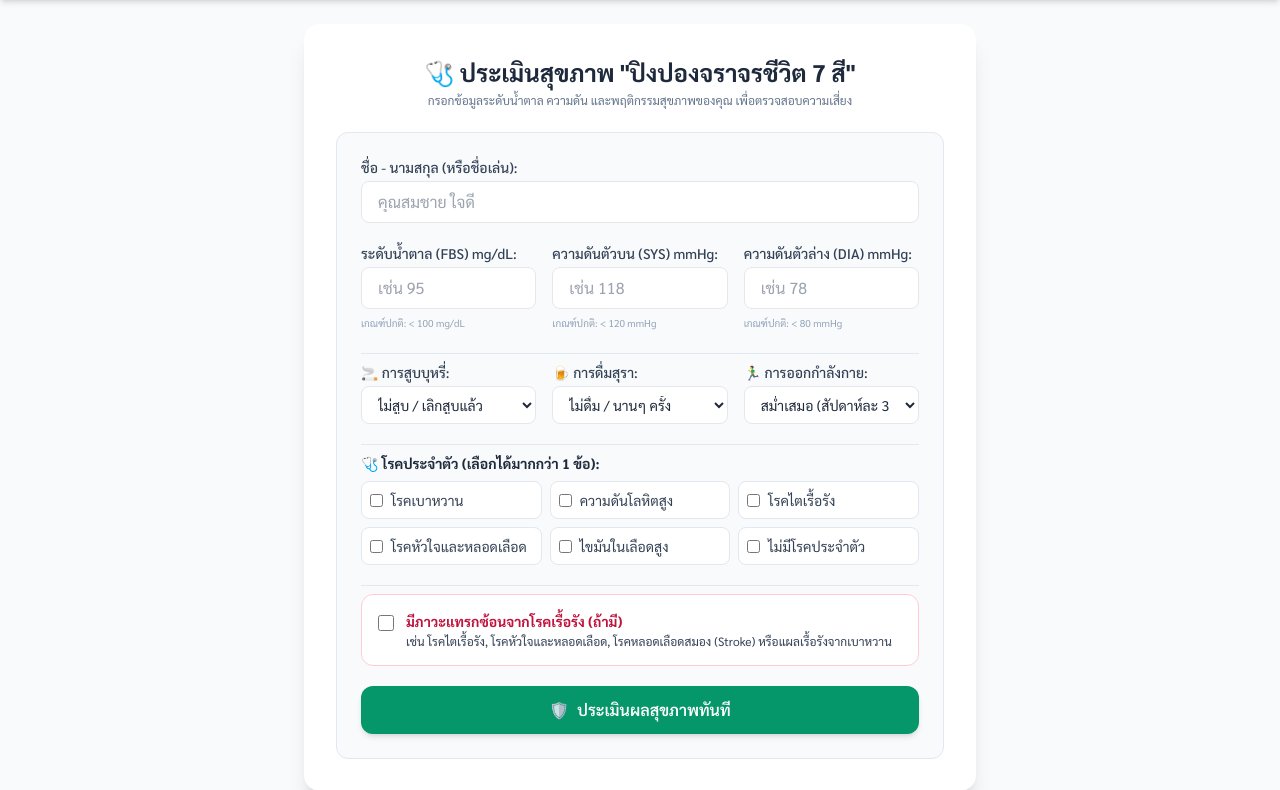
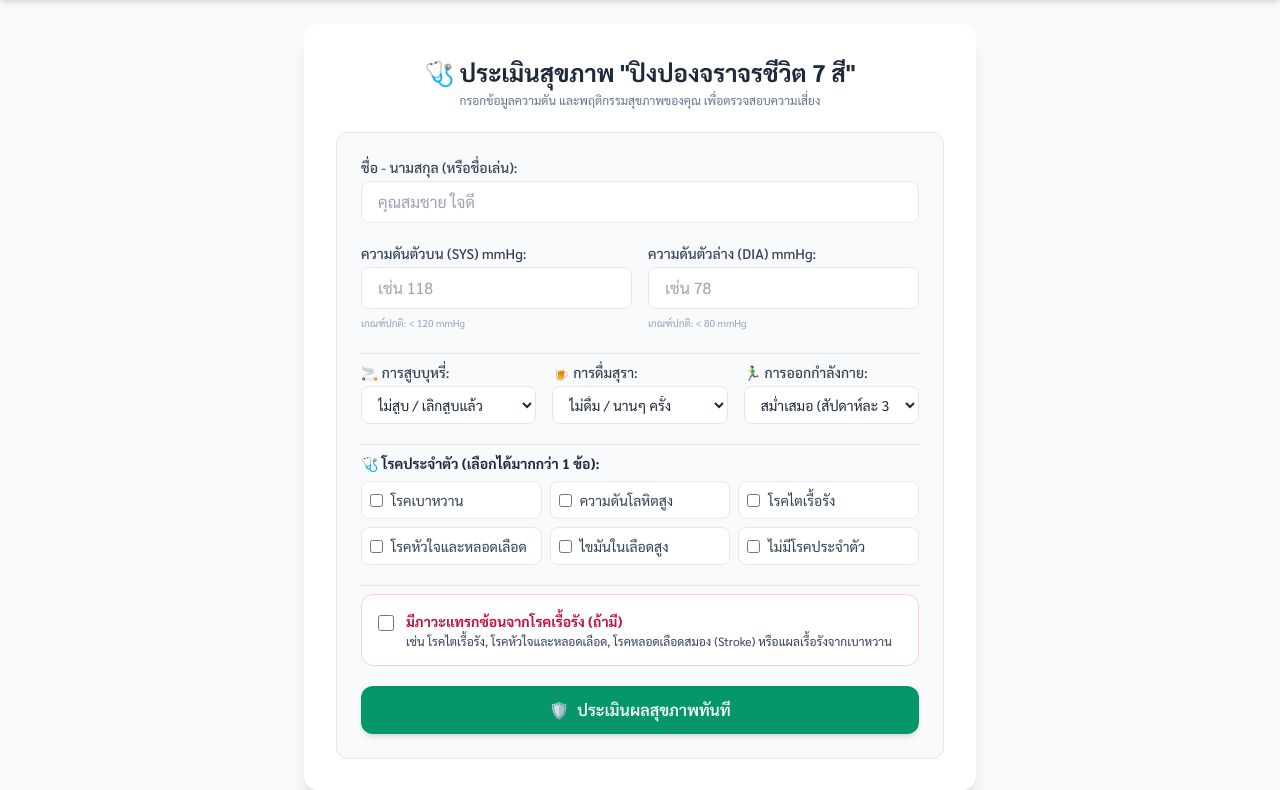
Before and after one commit to Thanaphat2/health-pingpong, a Flask app: page /assessment in a window 1280 px wide. Shown: the part 52-842 px from the top of the page. Run offline with Flask 3, Linux system fonts and the light colour scheme; some libraries are stand-ins or nearby versions.

Commit message:
Update assessment.html

```diff
--- a/templates/assessment.html
+++ b/templates/assessment.html
@@ -4,7 +4,7 @@
 <div class="bg-white shadow-xl rounded-2xl p-6 md:p-8 max-w-2xl mx-auto">
     <div class="text-center mb-6">
         <h1 class="text-2xl font-bold text-slate-800 mb-1">🩺 ประเมินสุขภาพ "ปิงปองจราจรชีวิต 7 สี"</h1>
-        <p class="text-xs text-slate-500">กรอกข้อมูลระดับน้ำตาล ความดัน และพฤติกรรมสุขภาพของคุณ เพื่อตรวจสอบความเสี่ยง</p>
+        <p class="text-xs text-slate-500">กรอกข้อมูลความดัน และพฤติกรรมสุขภาพของคุณ เพื่อตรวจสอบความเสี่ยง</p>
     </div>
 
     <!-- ฟอร์มกรอกข้อมูล -->
@@ -14,12 +14,8 @@
             <input type="text" name="name" value="{{ form_data.get('name', '') }}" required class="w-full px-4 py-2 bg-white border rounded-lg focus:ring-2 focus:ring-rose-500 outline-none" placeholder="คุณสมชาย ใจดี">
         </div>
 
-        <div class="grid grid-cols-1 md:grid-cols-3 gap-4">
-            <div>
-                <label class="block text-sm font-medium mb-1 text-slate-700">ระดับน้ำตาล (FBS) mg/dL:</label>
-                <input type="number" step="any" name="sugar" value="{{ form_data.get('sugar', '') }}" required class="w-full px-4 py-2 bg-white border rounded-lg focus:ring-2 focus:ring-rose-500 outline-none" placeholder="เช่น 95">
-                <span class="text-[10px] text-slate-400">เกณฑ์ปกติ: &lt; 100 mg/dL</span>
-            </div>
+        <!-- ปรับเหลือ 2 คอลัมน์สำหรับ ความดันตัวบน (SYS) และ ความดันตัวล่าง (DIA) -->
+        <div class="grid grid-cols-1 md:grid-cols-2 gap-4">
             <div>
                 <label class="block text-sm font-medium mb-1 text-slate-700">ความดันตัวบน (SYS) mmHg:</label>
                 <input type="number" name="sys" value="{{ form_data.get('sys', '') }}" required class="w-full px-4 py-2 bg-white border rounded-lg focus:ring-2 focus:ring-rose-500 outline-none" placeholder="เช่น 118">
@@ -58,7 +54,7 @@
             </div>
         </div>
 
-        <!-- 🩺 ช่องเลือกโรคประจำตัว (เพิ่มส่วนนี้เข้ามา) -->
+        <!-- 🩺 ช่องเลือกโรคประจำตัว -->
         <div class="pt-2 border-t border-slate-200 space-y-2">
             <label class="block font-bold text-slate-800 text-sm">🩺 โรคประจำตัว (เลือกได้มากกว่า 1 ข้อ):</label>
             <div class="grid grid-cols-2 sm:grid-cols-3 gap-2 text-sm text-slate-700">
@@ -113,9 +109,8 @@
             {% else %}
                 <h2 class="text-base font-bold text-slate-700 border-b pb-2">📊 ผลการประเมินของคุณ: <span class="text-rose-600">{{ result.name }}</span></h2>
 
-                <!-- ข้อมูลสรุป -->
-                <div class="grid grid-cols-2 md:grid-cols-4 gap-2 text-xs bg-slate-50 p-3 rounded-lg text-center">
-                    <div><strong>น้ำตาล (FBS):</strong><br>{{ result.sugar }} mg/dL</div>
+                <!-- ข้อมูลสรุป (ปรับให้เหลือ 3 คอลัมน์เพราะตัดระดับน้ำตาลออก) -->
+                <div class="grid grid-cols-3 gap-2 text-xs bg-slate-50 p-3 rounded-lg text-center">
                     <div><strong>ความดัน:</strong><br>{{ result.sys }}/{{ result.dia }} mmHg</div>
                     <div><strong>พฤติกรรม:</strong><br>{{ result.smoke_text }} / {{ result.alcohol_text }}</div>
                     <div><strong>ภาวะแทรกซ้อน:</strong><br>{% if result.complication == 'yes' %}มี{% else %}ไม่มี{% endif %}</div>
```
